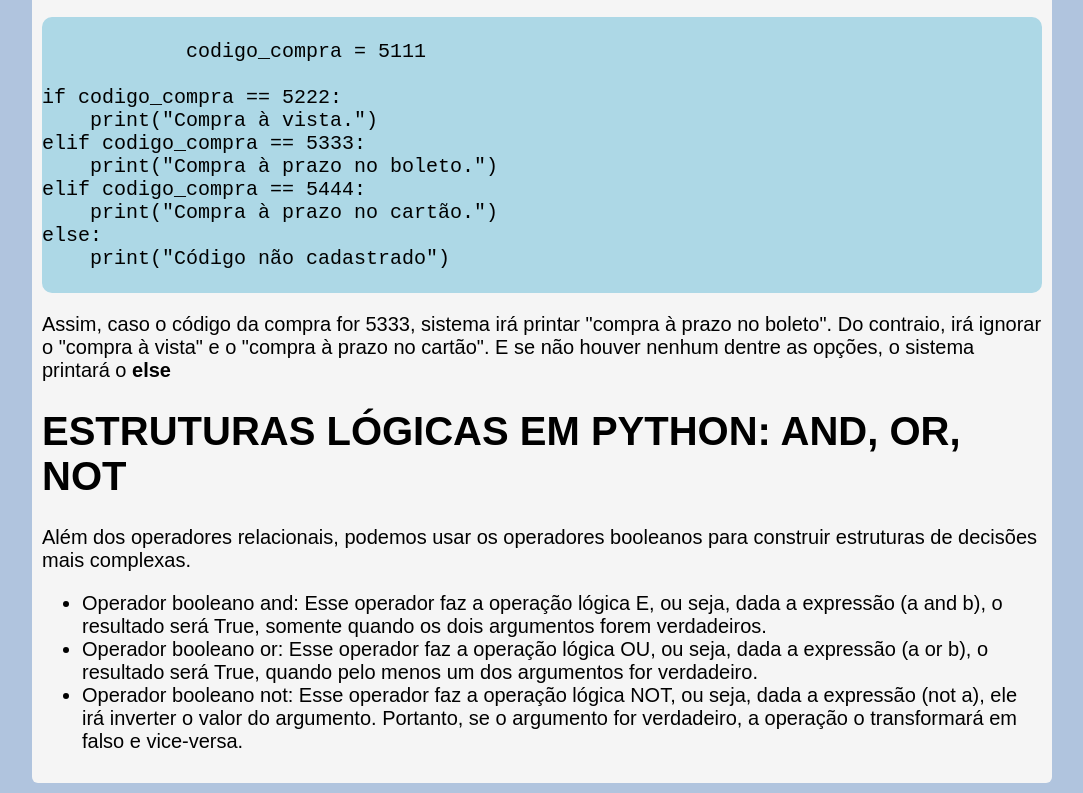
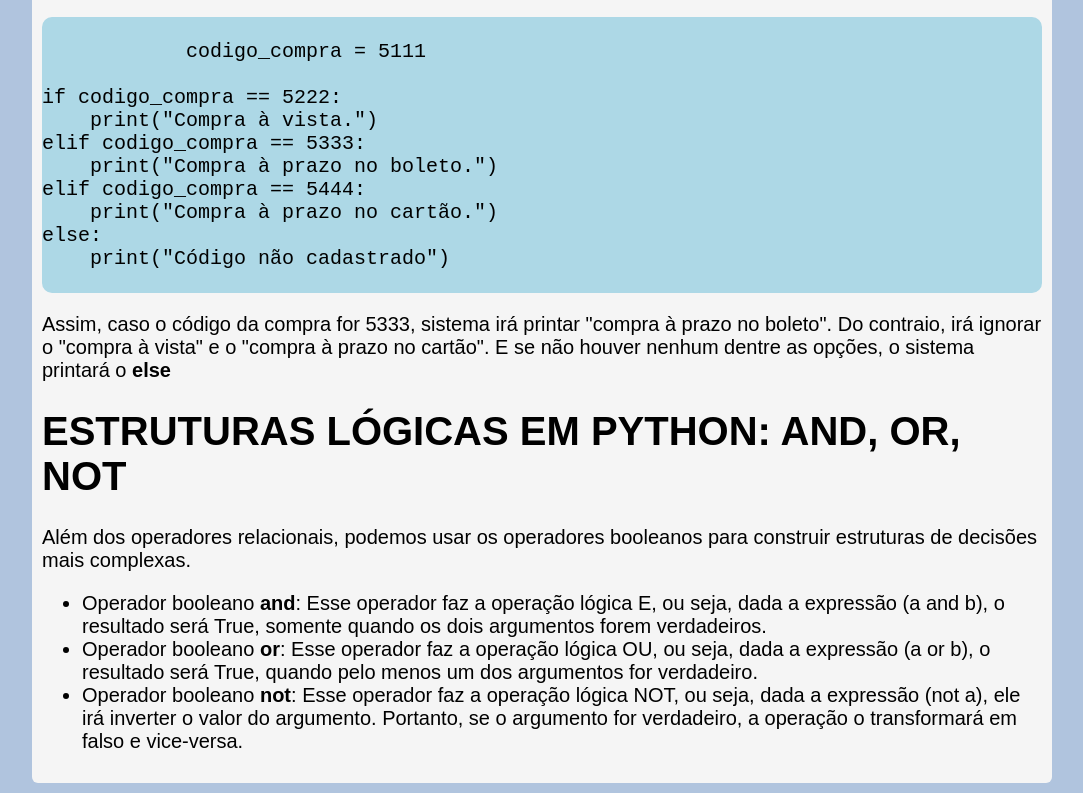
Before and after one commit to erickcoult/Faculdade, a plain HTML site: page pyton.html in a window 1280 px wide. Shown: the part 2695-3488 px from the top of the page, without its empty margins (98-1181 px from the left). Drawn offline with Linux system fonts and the light colour scheme.

Commit message:
operador

```diff
--- a/pyton.html
+++ b/pyton.html
@@ -129,9 +129,9 @@
         <h1>ESTRUTURAS LÓGICAS EM PYTHON: AND, OR, NOT</h1>
         <p>Além dos operadores relacionais, podemos usar os operadores booleanos para construir estruturas de decisões mais complexas.</p>
         <ul>
-            <li>Operador booleano and: Esse operador faz a operação lógica E, ou seja, dada a expressão (a and b), o resultado será True, somente quando os dois argumentos forem verdadeiros.</li>
-            <li>Operador booleano or: Esse operador faz a operação lógica OU, ou seja, dada a expressão (a or b), o resultado será True, quando pelo menos um dos argumentos for verdadeiro.</li>
-            <li>Operador booleano not: Esse operador faz a operação lógica NOT, ou seja, dada a expressão (not a), ele irá inverter o valor do argumento. Portanto, se o argumento for verdadeiro, a operação o transformará em falso e vice-versa.</li>
+            <li>Operador booleano <strong>and</strong>: Esse operador faz a operação lógica E, ou seja, dada a expressão (a and b), o resultado será True, somente quando os dois argumentos forem verdadeiros.</li>
+            <li>Operador booleano <strong>or</strong>: Esse operador faz a operação lógica OU, ou seja, dada a expressão (a or b), o resultado será True, quando pelo menos um dos argumentos for verdadeiro.</li>
+            <li>Operador booleano <strong>not</strong>: Esse operador faz a operação lógica NOT, ou seja, dada a expressão (not a), ele irá inverter o valor do argumento. Portanto, se o argumento for verdadeiro, a operação o transformará em falso e vice-versa.</li>
         </ul>
 
     </main>
```
